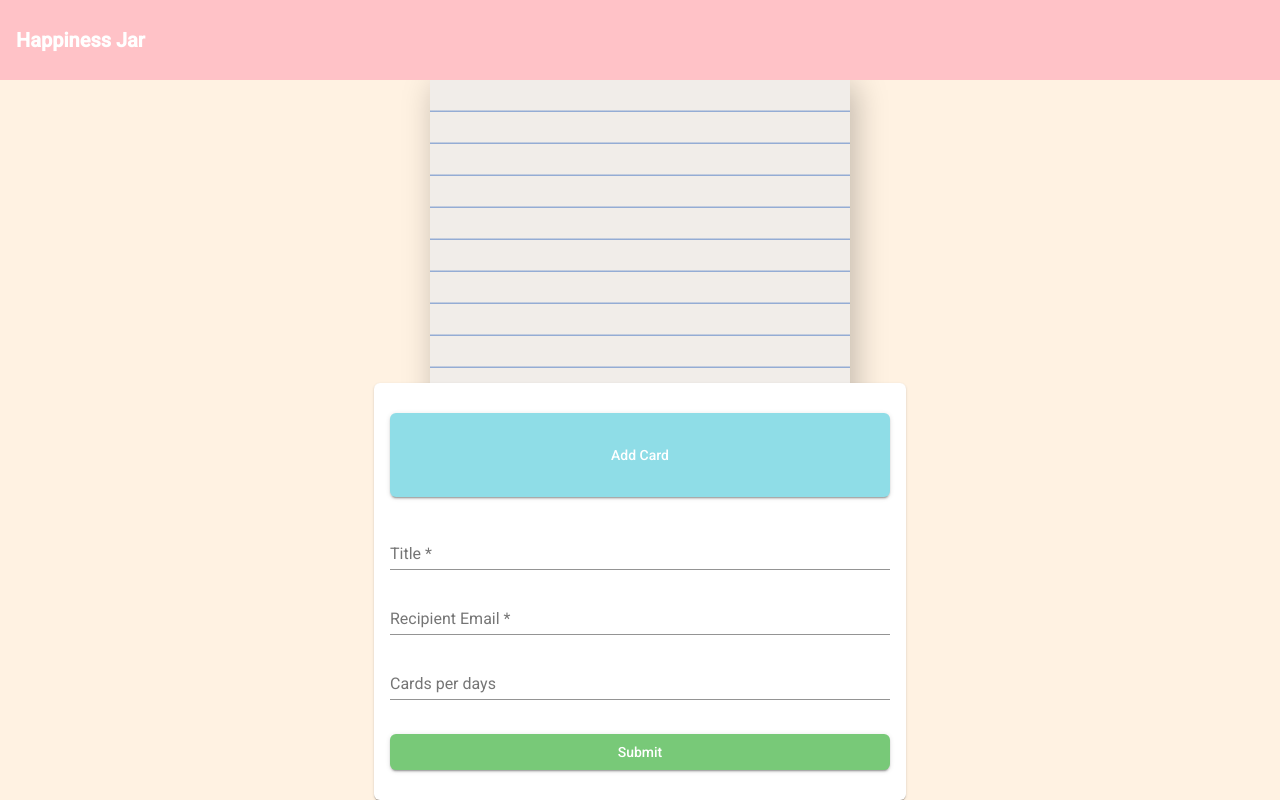
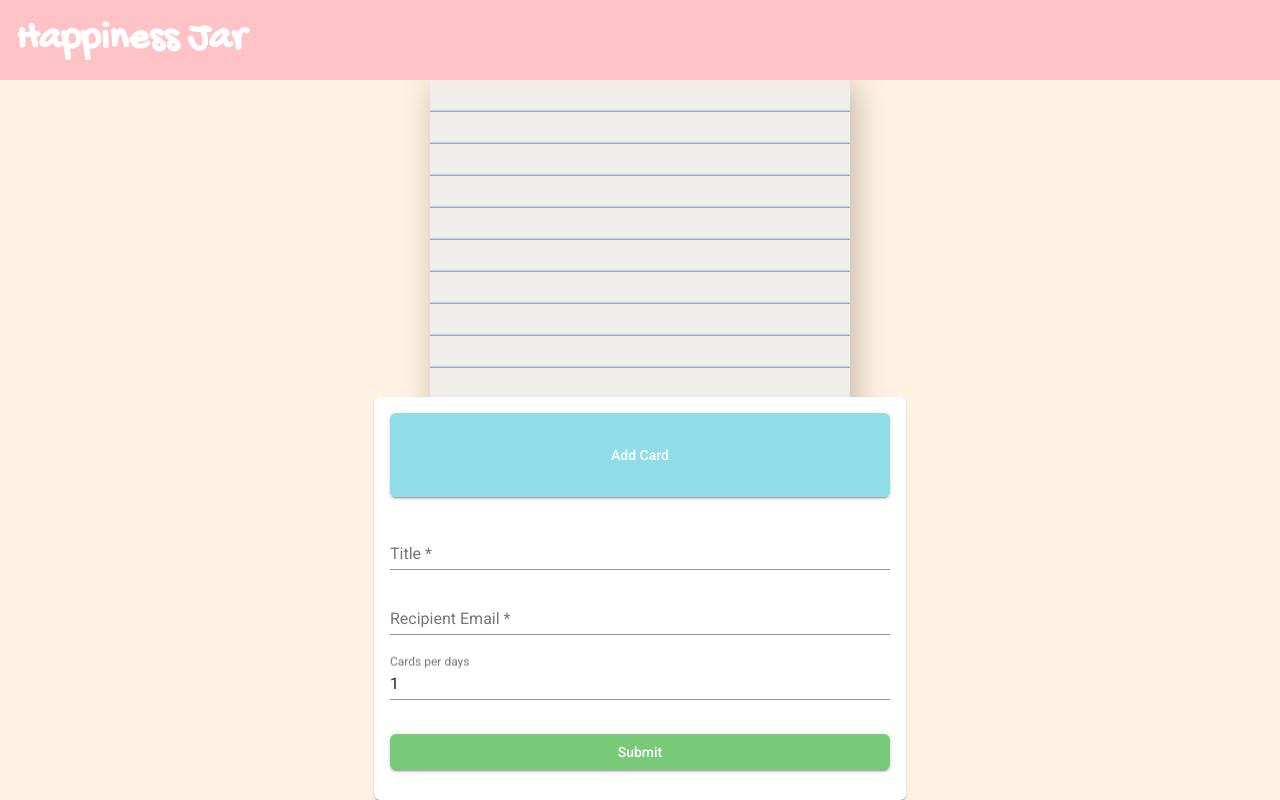
Before and after one commit to omojTeam/jar-web, an Angular app: page / in a window 1280 px wide. Built offline with nearby package versions, Linux system fonts and the light colour scheme.

Commit message:
Updated animation

```diff
--- a/src/app/create-jar/card/card.component.css
+++ b/src/app/create-jar/card/card.component.css
@@ -13,11 +13,12 @@ textarea {
 }
 
 .paper {
+    overflow: hidden;
     width: 350px;
     height: 300px;
     padding: 35px;
     background: repeating-linear-gradient(#F1EDE9, #F1EDE9 30px, #94ACD4 31px, #94ACD4 32px);
-    font-family: 'Shadows Into Light', cursive;
+    font-family: 'Gochi Hand';
     line-height: 32px;
     outline: 0;
     font-size: 22px;
--- a/src/app/create-jar/create-jar.component.css
+++ b/src/app/create-jar/create-jar.component.css
@@ -16,6 +16,7 @@ button {
 button.add {
     height: 6em;
     margin-bottom: 2em;
+    width: 100%;
     background-color: #8FDDE7 !important;
 }
 button.submit {
@@ -58,10 +59,10 @@ button.submit {
 }
 @keyframes show {
     0% {
-        transform: translateY(-1000px);
+        transform: translateY(-1000px) rotate(-20deg);
     }
     100% {
-        transform: translateY(0);
+        transform: translateY(0) rotate(0);
     }
 }
 @keyframes wait {
@@ -83,8 +84,8 @@ button.submit {
 
 .single-card.show-card {
     animation-name: wait, show;
-    animation-delay: 0s, 2s;
-    animation-duration: 2s, 2s;
+    animation-delay: 0s, 0.5s;
+    animation-duration: 0.5s, 2s;
 }
 
 .single-card.store-card {
--- a/src/app/create-jar/create-jar.component.html
+++ b/src/app/create-jar/create-jar.component.html
@@ -10,13 +10,13 @@
         </div>
     </div>
     <mat-card>
+        <button
+            class='add'
+            mat-raised-button
+            color='primary'
+            (click)='addCard()'
+        >Add Card</button>
         <form [formGroup]='form'>
-            <button
-                class='add'
-                mat-raised-button
-                color='primary'
-                (click)='addCard()'
-            >Add Card</button>
             <mat-form-field>
                 <mat-label>Title</mat-label>
                 <input matInput formControlName="title">
--- a/src/app/create-jar/create-jar.component.ts
+++ b/src/app/create-jar/create-jar.component.ts
@@ -18,7 +18,7 @@ export class CreateJarComponent implements OnInit {
   ngOnInit(): void {
     this.form = this.fb.group({
       title: ['', Validators.required],
-      cardsPerDay: [''],
+      cardsPerDay: [1, Validators.min(1)],
       recipientEmail: ['', Validators.required],
       cards: new FormArray([]),
     });
--- a/src/app/header/header.component.css
+++ b/src/app/header/header.component.css
@@ -3,6 +3,10 @@ mat-toolbar {
     font-weight: bold;
     position: absolute;
     top: 0;
-    height: 4em;
+    height: 2em;
     z-index: 999;
+    font-family: 'Gochi Hand';
+    font-weight: bold;
+    font-size: 40px;
+
 }
--- a/src/styles.css
+++ b/src/styles.css
@@ -1,4 +1,11 @@
-
+@font-face {
+    font-family: 'Shadows Into Light';
+    src: url("/assets/fonts/ShadowsIntoLight-Regular.ttf");
+}
+@font-face {
+    font-family: 'Gochi Hand';
+    src: url("/assets/fonts/GochiHand-Regular.ttf");
+}
 
 app-root, app-create-jar {
     display: block;
```
Also changed, not shown: src/assets/fonts/GochiHand-Regular.ttf (added), src/assets/fonts/ShadowsIntoLight-Regular.ttf (added).
